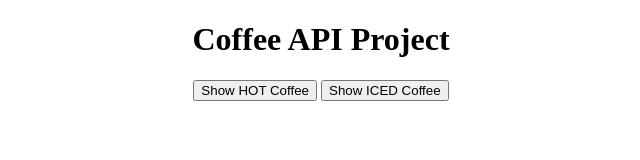
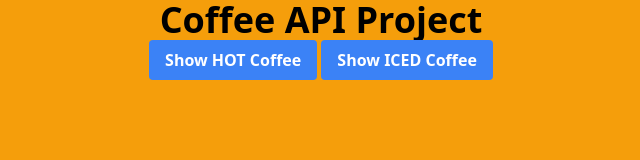
Before and after one commit to kebzaq/coffee-api, a plain HTML site: page index.html in a window 1280 px wide. Shown: the whole page, without its empty margins (319-959 px from the left). Drawn offline with nearby package versions, Linux system fonts and the light colour scheme.

Commit message:
updated index file

```diff
--- a/index.html
+++ b/index.html
@@ -4,22 +4,39 @@
     <meta charset="UTF-8" />
     <meta name="viewport" content="width=device-width, initial-scale=1.0" />
     <link rel="stylesheet" href="style.css" />
+    <link
+      href="https://unpkg.com/tailwindcss@^1.0/dist/tailwind.min.css"
+      rel="stylesheet"
+    />
+
     <title>Coffee API</title>
   </head>
-  <body>
+  <body class="bg-yellow-500">
     <header>
-      <h1>Coffee API Project</h1>
+      <h1 class="text-4xl font-extrabold dark:text-white">
+        Coffee API Project
+      </h1>
       <div>
-        <button onclick="showHotCoffee()">Show HOT Coffee</button>
-        <button onclick="showIcedCoffee()">Show ICED Coffee</button>
+        <button
+          onclick="showHotCoffee()"
+          class="bg-blue-500 hover:bg-blue-700 text-white font-bold py-2 px-4 rounded"
+        >
+          Show HOT Coffee
+        </button>
+        <button
+          onclick="showIcedCoffee()"
+          class="bg-blue-500 hover:bg-blue-700 text-white font-bold py-2 px-4 rounded"
+        >
+          Show ICED Coffee
+        </button>
       </div>
     </header>
-    <main class="container">
-      <div class="item">
-        <h2 id="title"></h2>
+    <main class="flex space-x-6 space-y-10">
+      <div class="flex-1 w-1/3 text-right">
+        <h2 id="title" class="text-4xl font-extrabold dark:text-white"></h2>
         <ul id="result"></ul>
       </div>
-      <div id="card" class="'item"></div>
+      <div id="card" class="flex-2 w-2/3"></div>
     </main>
 
     <script src="script.js"></script>
```
